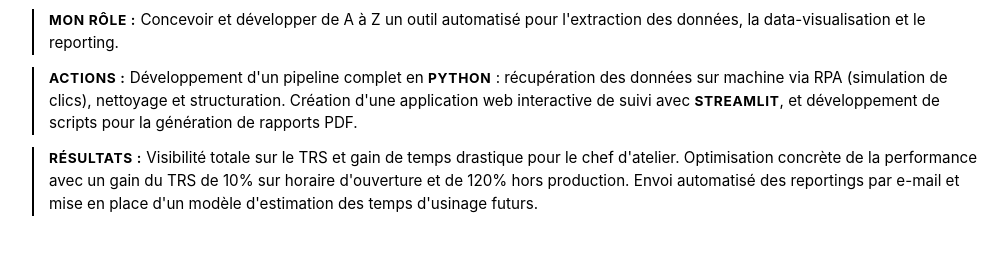
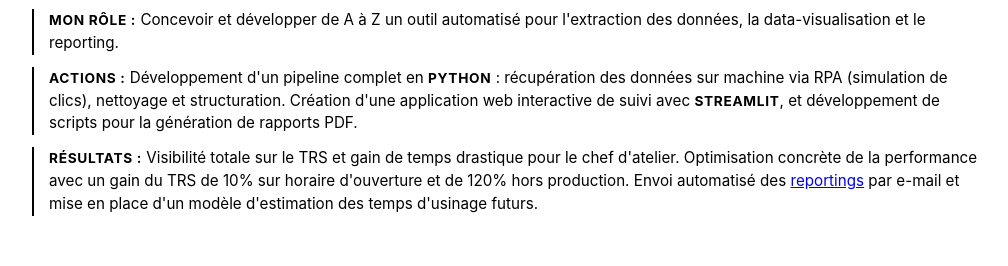
Before and after one commit to loismartineau/loismartineau.github.io, a plain HTML site: page index.html in a window 1280 px wide. Shown: the part 969-1235 px from the top of the page, without its empty margins (128-1136 px from the left). Drawn offline with Linux system fonts and the light colour scheme.

Commit message:
Add link to automated reporting in results section
Updated results section to include a link to the weekly report.

```diff
--- a/index.html
+++ b/index.html
@@ -38,7 +38,7 @@
                         <li><strong>Contexte :</strong> L'entreprise possède deux machines CNC à forte valeur ajoutée (~1,2 M€) constituant le goulot d'étranglement de la production. Le suivi du TRS était inexistant et l'extraction manuelle des données CSV prenait environ 30 minutes par jour au chef d'atelier pour un résultat inexploitable, empêchant une planification optimale de la charge de travail.</li>
                         <li><strong>Mon rôle :</strong> Concevoir et développer de A à Z un outil automatisé pour l'extraction des données, la data-visualisation et le reporting.</li>
                         <li><strong>Actions :</strong> Développement d'un pipeline complet en <strong>Python</strong> : récupération des données sur machine via RPA (simulation de clics), nettoyage et structuration. Création d'une application web interactive de suivi avec <strong>Streamlit</strong>, et développement de scripts pour la génération de rapports PDF.</li>
-                        <li><strong>Résultats :</strong> Visibilité totale sur le TRS et gain de temps drastique pour le chef d'atelier. Optimisation concrète de la performance avec un gain du TRS de 10% sur horaire d'ouverture et de 120% hors production. Envoi automatisé des reportings par e-mail et mise en place d'un modèle d'estimation des temps d'usinage futurs.</li>
+                        <li><strong>Résultats :</strong> Visibilité totale sur le TRS et gain de temps drastique pour le chef d'atelier. Optimisation concrète de la performance avec un gain du TRS de 10% sur horaire d'ouverture et de 120% hors production. Envoi automatisé des <a href="assets\Rapport_Hebdo_Soenen_S10_2026.pdf" target="_blank">reportings</a> par e-mail et mise en place d'un modèle d'estimation des temps d'usinage futurs.</li>
                     </ul>
                 </div>
         </section>
```
